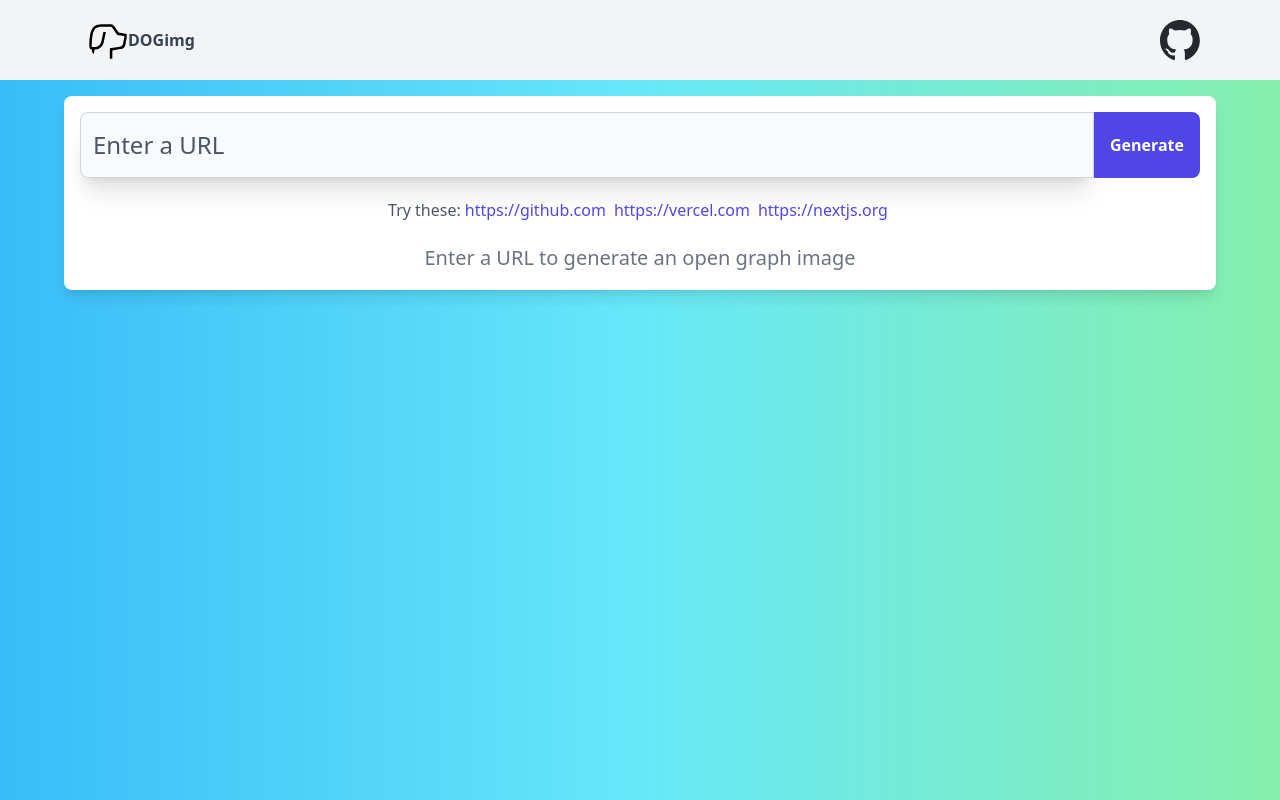
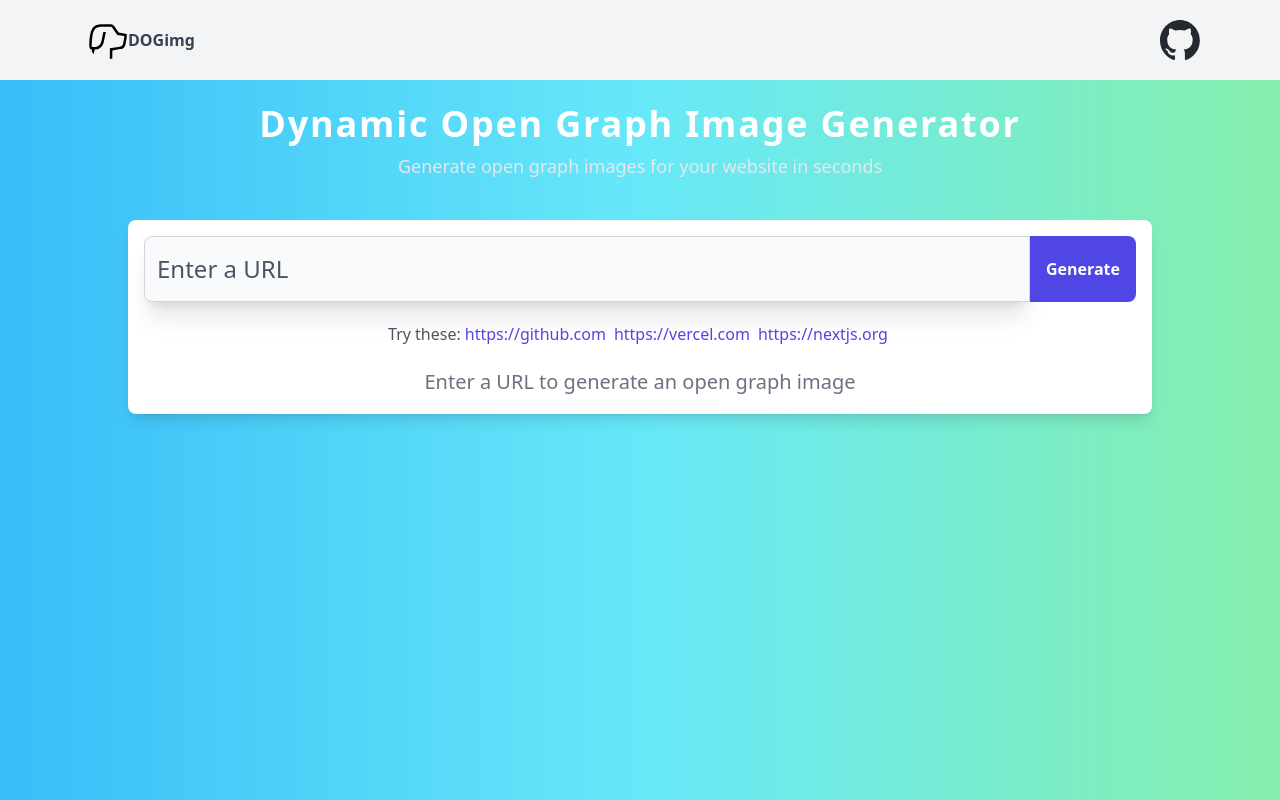
Before and after one commit to zeikar/dogimg, a Next.js app: page / in a window 1280 px wide. Built offline with nearby package versions, Linux system fonts and the light colour scheme.

Commit message:
Add heading for SEO

```diff
--- /dev/null
+++ b/src/pages/components/heading.tsx
@@ -0,0 +1,10 @@
+export default function Heading() {
+  return (
+    <div className="mx-auto py-6">
+      <div className="text-center">
+        <h1 className="text-4xl font-bold text-white tracking-wider">Dynamic Open Graph Image Generator</h1>
+        <p className="mt-2 text-lg text-gray-200">Generate open graph images for your website in seconds</p>
+      </div>
+    </div>
+  );
+}
--- a/src/pages/index.tsx
+++ b/src/pages/index.tsx
@@ -1,5 +1,6 @@
 import React from "react";
 import Navbar from "./components/navbar";
+import Heading from "./components/heading";
 import PreviewImage from "./components/preview";
 import InputForm from "./components/inputForm";
 import Clipboard from "./components/clipboard";
@@ -19,7 +20,10 @@ export default function Home() {
       <header>
         <Navbar />
       </header>
-      <main className="container mx-auto my-4 max-w-6xl">
+      <div className="w-full">
+        <Heading />
+      </div>
+      <main className="container mx-auto my-4 max-w-5xl">
         <div
           className="
             flex
```
Also changed, not shown: 1 other file (tests, documents, lock files or other folders).
